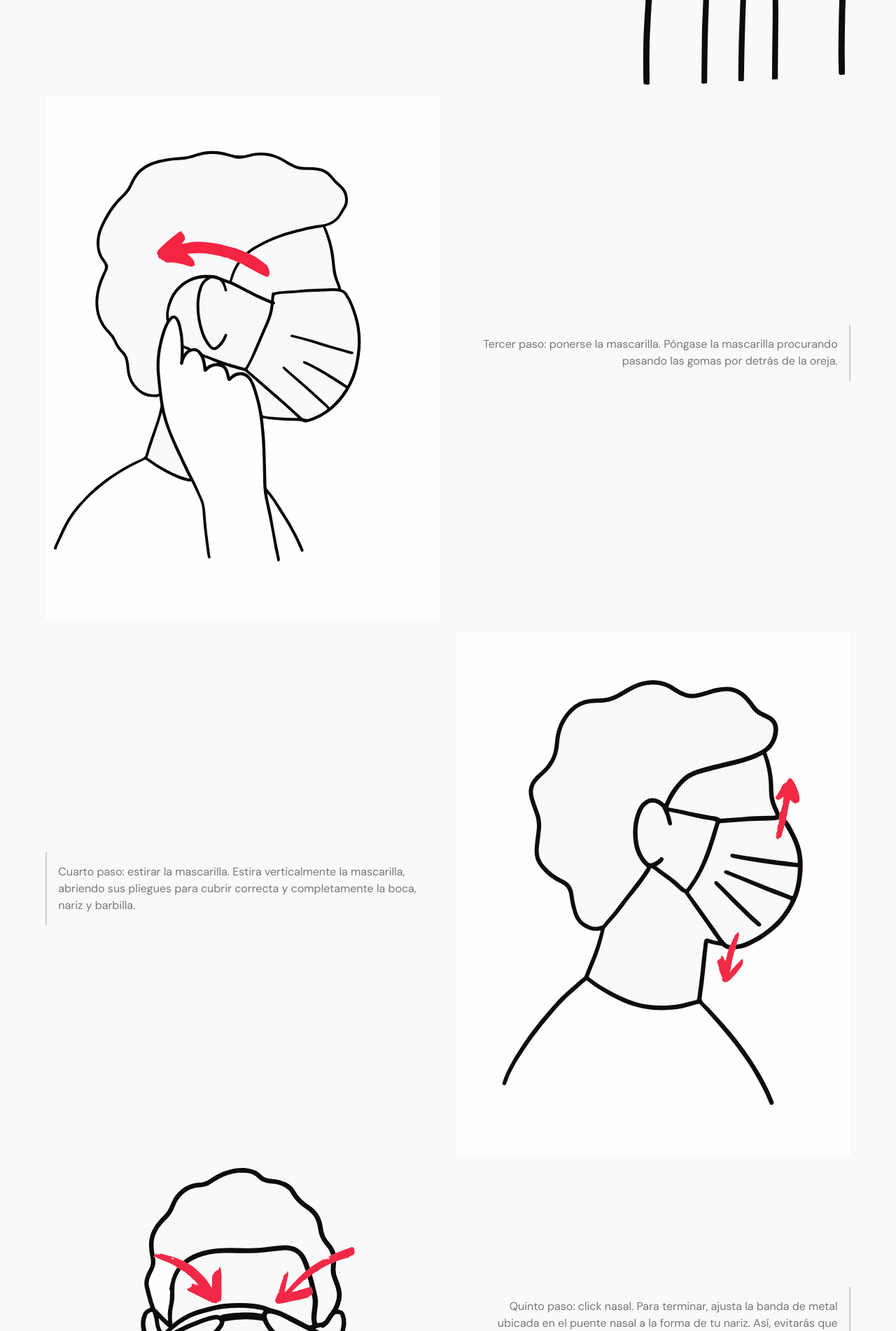
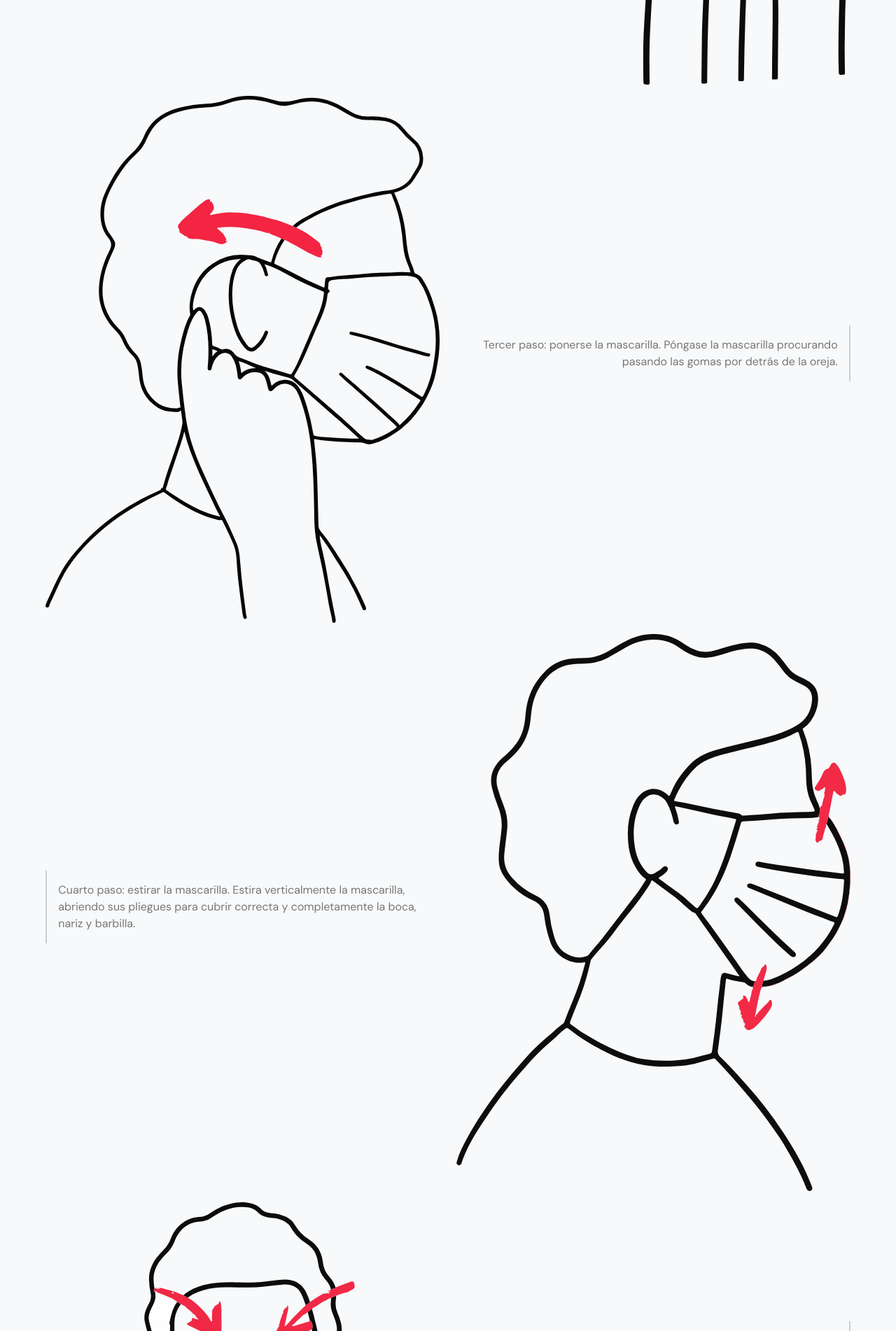
Before and after one commit to sofiasanchezdonoso/infodigital_6, a plain HTML site: page index.html in a window 1280 px wide. Shown: the part 1780-3682 px from the top of the page at 70% size. Drawn offline with nearby package versions, Linux system fonts and the light colour scheme.

Commit message:
Update index.html

```diff
--- a/index.html
+++ b/index.html
@@ -87,14 +87,14 @@
                     </figure>
 
                     <figure class="row d-flex align-items-center">
-                        <img src="img/3.svg" class="img-fluid col-12 col-md-6" />
+                        <img src="img/poner en orejas.svg" class="img-fluid col-12 col-md-6" />
                         <figcaption class="col-12 col-md-6">
                             <p>Tercer paso: ponerse la mascarilla. Póngase la mascarilla procurando pasando las gomas por detrás de la oreja.</p>
                         </figcaption>
                     </figure>
 
                     <figure class="row d-flex align-items-center">
-                        <img src="img/4.svg" class="img-fluid col-12 col-md-6 order-md-2" />
+                        <img src="img/estirar mascarilla.svg" class="img-fluid col-12 col-md-6 order-md-2" />
                         <figcaption class="col-12 col-md-6 order-md-1">
                             <p>Cuarto paso: estirar la mascarilla. Estira verticalmente la mascarilla, abriendo sus pliegues para cubrir correcta y completamente la boca, nariz y barbilla.</p>
                         </figcaption>
```
